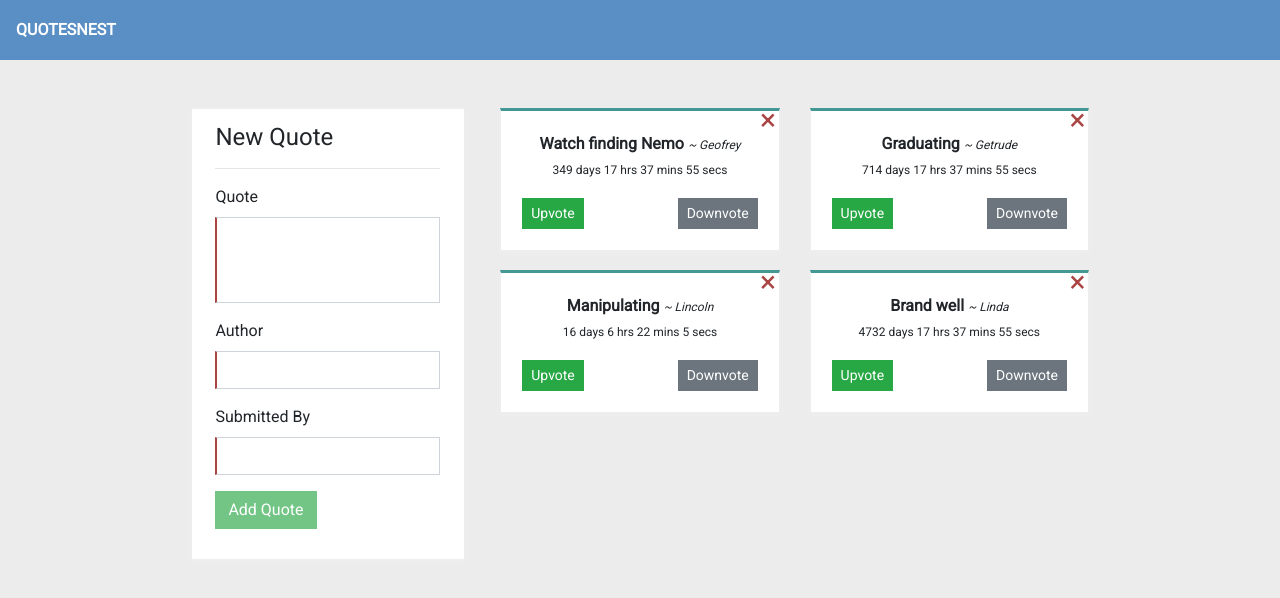
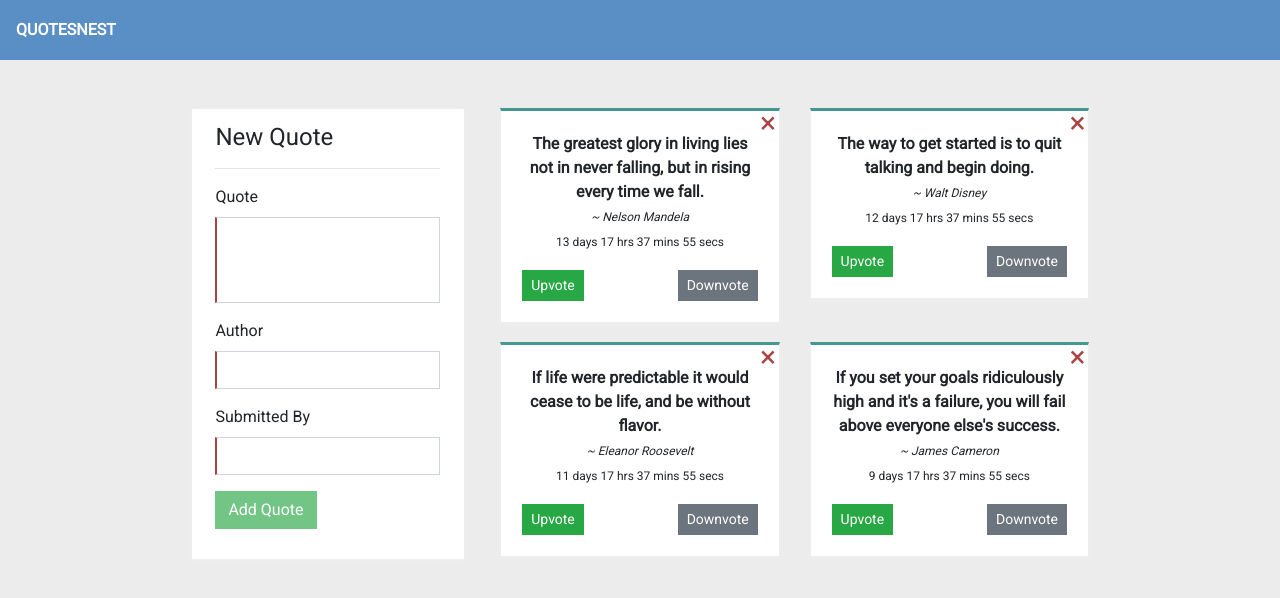
Before and after one commit to kelvinMakamu/quotesNest, an Angular app: page / in a window 1280 px wide. Shown: the top 598 px of the page. Built offline with nearby package versions, Linux system fonts and the light colour scheme.

Commit message:
Modifies QuoteService to include real quote samples

```diff
--- a/package.json
+++ b/package.json
@@ -19,6 +19,8 @@
     "@angular/platform-browser": "~10.1.2",
     "@angular/platform-browser-dynamic": "~10.1.2",
     "@angular/router": "~10.1.2",
+    "@types/uuid": "^8.3.0",
+    "acorn": "^8.0.2",
     "bootstrap": "^4.5.2",
     "popper": "^1.0.1",
     "rxjs": "~6.6.0",
--- a/src/app/quote/quote.component.html
+++ b/src/app/quote/quote.component.html
@@ -17,7 +17,7 @@
                             </div>
                             <div>
                                 <p>
-                                    {{quote.quote}} <cite>&#x7e; {{quote.author}}</cite><br/>
+                                    {{quote.quote}} <br/><cite>&#x7e; {{quote.author}}</cite><br/>
                                     <span class="elapsed-duration">{{quote.created_at| timeCount}}</span>
                                 </p>
                             </div>
--- a/src/app/quote/quote.service.ts
+++ b/src/app/quote/quote.service.ts
@@ -1,6 +1,6 @@
 import { Injectable } from '@angular/core';
+import { v4 as uuid } from 'uuid';
 import { Quote } from '../quote';
-import { v4 as uuid } from 'uuid';
 
 @Injectable({
     providedIn: 'root'
@@ -8,10 +8,10 @@ import { v4 as uuid } from 'uuid';
 export class QuoteService{
 
     quotes: Quote[] = [
-        new Quote(uuid(),'Watch finding Nemo', 'Geofrey',0,0,'Jackson',new Date(2019,9,14)),
-        new Quote(uuid(),'Graduating', 'Getrude',0,0,'Jared',new Date(2018,9,14)),
-        new Quote(uuid(),'Manipulating', 'Lincoln',0,0,'Jackline',new Date(2020,9,14)),
-        new Quote(uuid(),'Brand well', 'Linda',0,0,'Joyce',new Date(2007,9,14)),
+        new Quote(uuid(),'The greatest glory in living lies not in never falling, but in rising every time we fall.', 'Nelson Mandela',0,0,'Makamu Kelvin',new Date(2020,8,14)),
+        new Quote(uuid(),'The way to get started is to quit talking and begin doing.', 'Walt Disney',0,0,'Kelvin Makamu',new Date(2020,8,15)),
+        new Quote(uuid(),'If life were predictable it would cease to be life, and be without flavor.', 'Eleanor Roosevelt',0,0,'Makamu Kelvin',new Date(2020,8,16)),
+        new Quote(uuid(),'If you set your goals ridiculously high and it\'s a failure, you will fail above everyone else\'s success.', 'James Cameron',0,0,'Kelvin Makamu',new Date(2020,8,18)),
     ];
 
     getQuotes(){
@@ -31,7 +31,7 @@ export class QuoteService{
 
     toggleQuoteDetails(quote:any,show:boolean){
         const index = this.quotes.indexOf(quote);
-        if( index >= 0){
+        if(index >= 0){
             this.quotes[index].showQuoteDetails = show;
         }
     }
```
Also changed, not shown: 2 other files (tests, documents, lock files or other folders).
